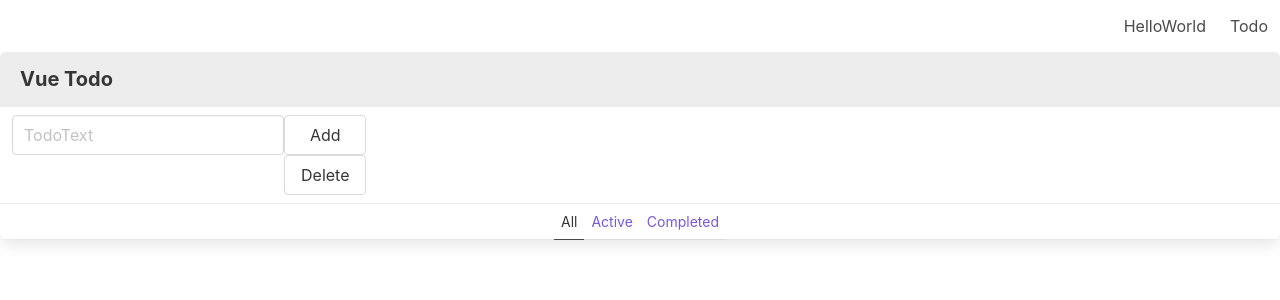
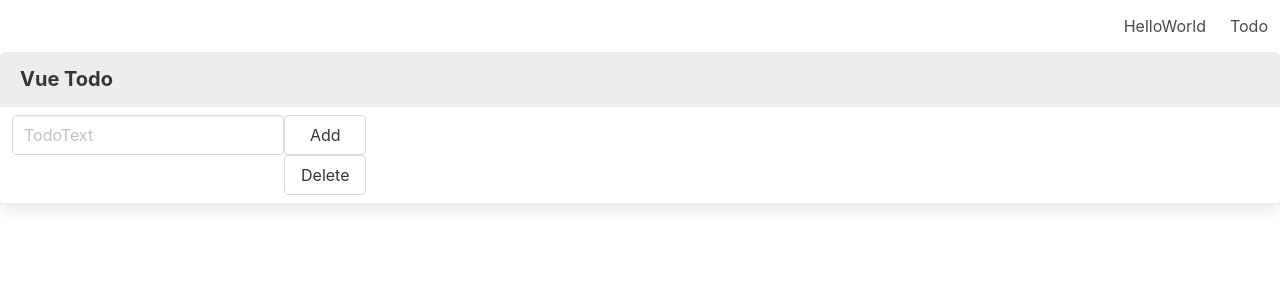
Before and after one commit to unitia/unitia-builder, a Vue app: page /#/Todo in a window 1280 px wide. Shown: the top 300 px of the page. Built offline with nearby package versions, Linux system fonts and the light colour scheme; what vue-ls would draw is missing.

Commit message:
update todo UI

```diff
--- a/src/components/Todo.vue
+++ b/src/components/Todo.vue
@@ -11,16 +11,13 @@
           </div>
       </b-field>
     </div>
-    <div class="panel-tabs control">
-      <a class="is-active">All</a>
-      <a>Active</a>
-      <a>Completed</a>
-    </div>
+    <div class="panel-list-item control">
       <b-field v-for="item in items" v-bind:key="item.title" class="panel-block">
           <label v-bind:class="{ done: isChecked }">
             <b-checkbox type="checkbox" v-model="item.isChecked" aria-hidden="true">{{ item.title }}</b-checkbox>
           </label>
       </b-field>
+      </div>
     </nav>
   </div>
 </template>
```
